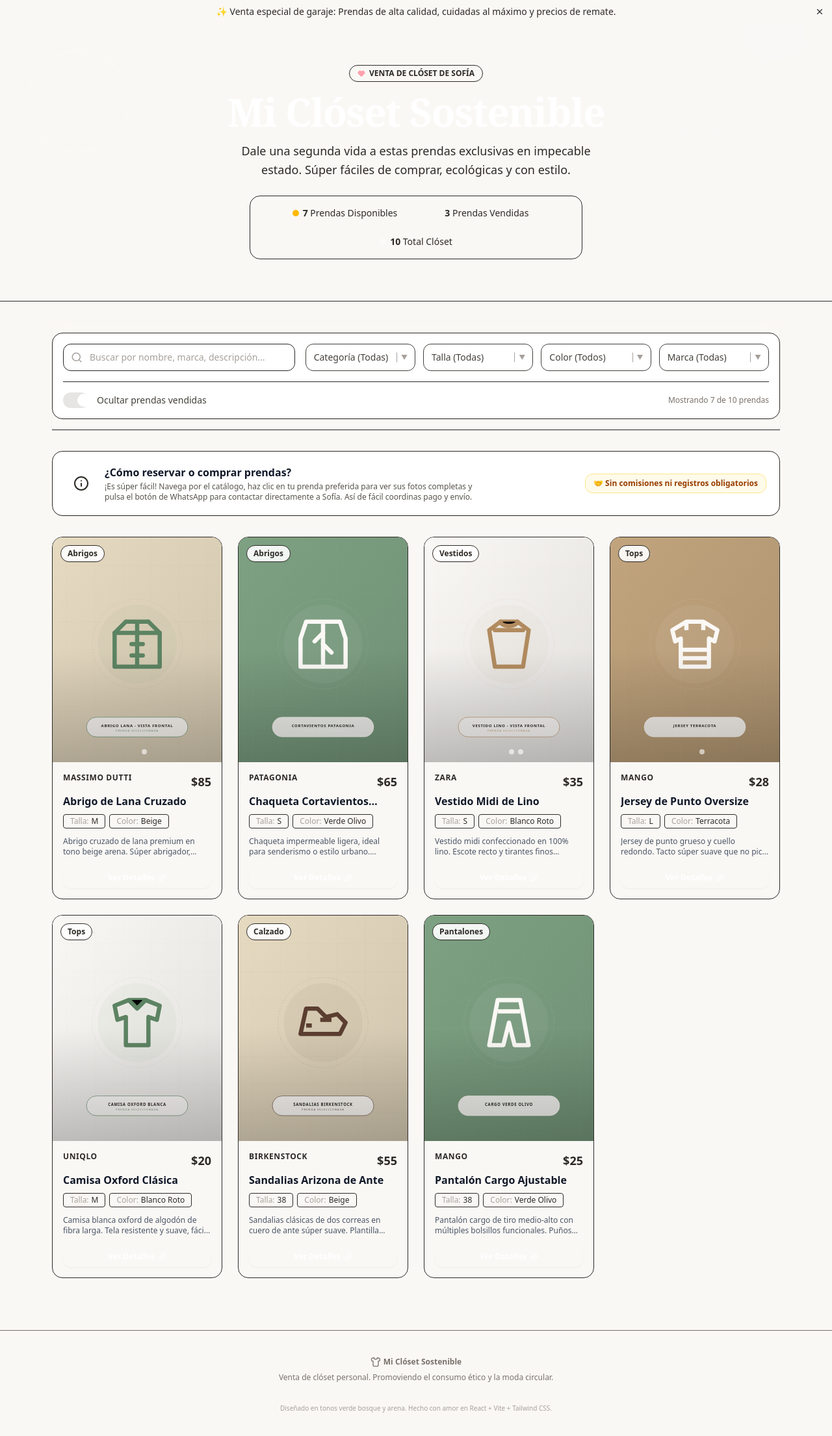
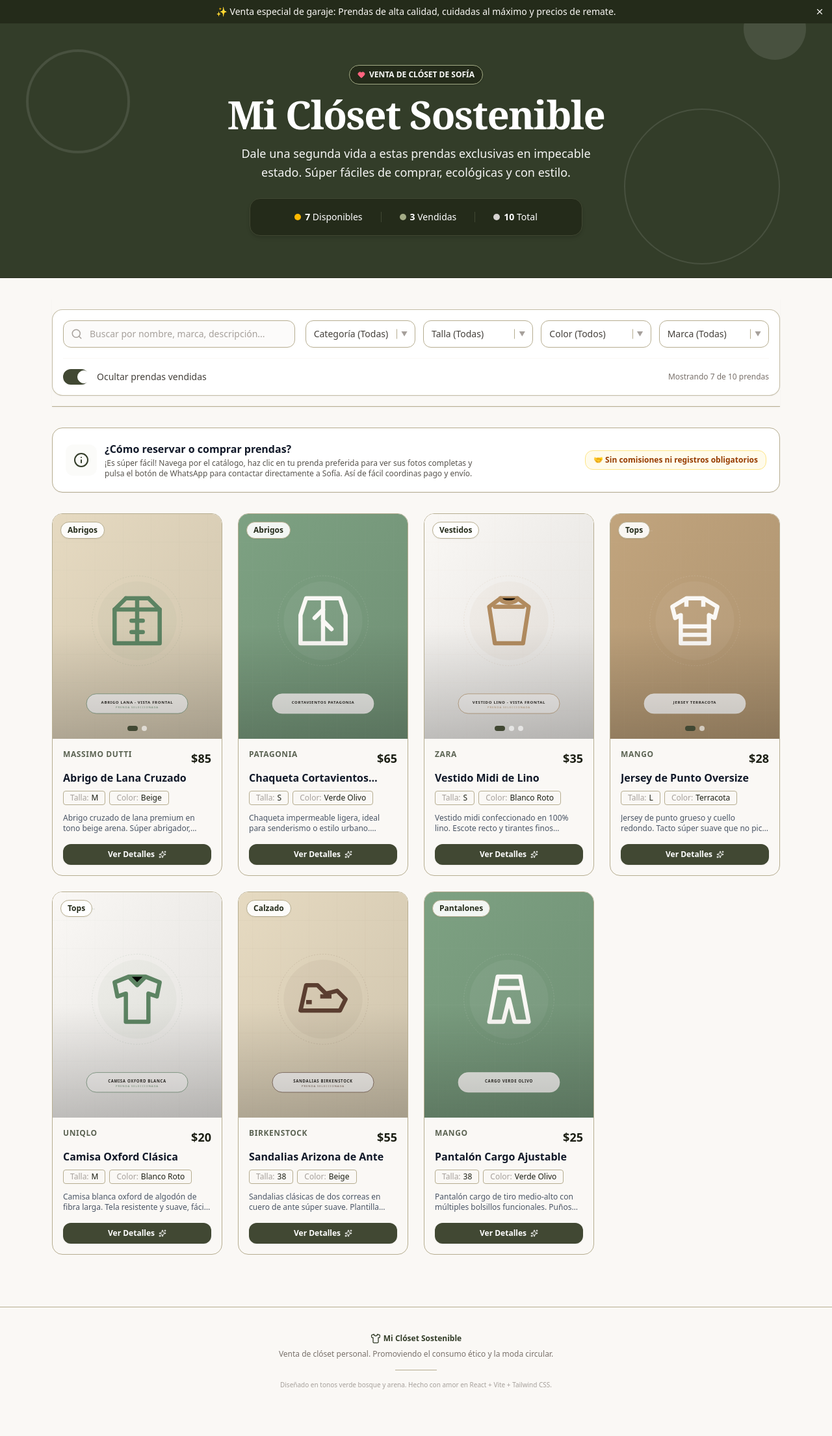
Before and after one commit to giovponce/clothes-sale, a React (Vite) app: page / in a window 1280 px wide. Shown: the top 2210 px of the page at 65% size. Built offline with nearby package versions, Linux system fonts and the light colour scheme.

Commit message:
style: aplicar paleta de color de Coolors.co y optimizar contraste de cabecera

```diff
--- a/src/App.jsx
+++ b/src/App.jsx
@@ -272,11 +272,14 @@ export default function App() {
 
       {/* 1. ANUNCIO SUPERIOR / INFO BAR */}
       {showInfoBanner && (
-        <div className="bg-forest-green-800 text-warm-beige-50 px-4 py-2 text-xs md:text-sm font-medium text-center relative flex justify-center items-center gap-2">
+        <div
+          style={{ backgroundColor: '#242b1a' }}
+          className="bg-forest-green-800 text-warm-beige-50 px-4 py-2 text-xs md:text-sm font-medium text-center relative flex justify-center items-center gap-2"
+        >
           <span>✨ Venta especial de garaje: Prendas de alta calidad, cuidadas al máximo y precios de remate.</span>
           <button
             onClick={() => setShowInfoBanner(false)}
-            className="hover:bg-forest-green-700 p-1 rounded-full absolute right-2 transition-colors focus:outline-none"
+            className="hover:bg-[#414833] p-1 rounded-full absolute right-2 transition-colors focus:outline-none"
             title="Cerrar aviso"
           >
             <X size={14} />
@@ -285,7 +288,10 @@ export default function App() {
       )}
 
       {/* 2. HEADER / HERO BANNER */}
-      <header className="bg-forest-green-700 text-warm-beige-50 border-b border-forest-green-800 relative overflow-hidden py-10 md:py-16">
+      <header
+        style={{ backgroundColor: '#333d29' }}
+        className="bg-forest-green-700 text-warm-beige-50 border-b border-forest-green-800 relative overflow-hidden py-10 md:py-16"
+      >
         {/* Elementos decorativos de fondo */}
         <div className="absolute inset-0 opacity-10 pointer-events-none">
           <div className="absolute top-10 left-10 w-40 h-40 rounded-full border-4 border-white" />
@@ -294,31 +300,37 @@ export default function App() {
         </div>
 
         <div className="max-w-6xl mx-auto px-4 text-center relative z-10">
-          <span className="inline-flex items-center gap-1.5 bg-forest-green-800/60 border border-forest-green-500/40 text-warm-beige-100 text-xs font-semibold px-3 py-1 rounded-full mb-4">
-            <Heart size={12} className="fill-current text-rose-300" /> VENTA DE CLÓSET DE {SELLER_NAME.toUpperCase()}
+          <span
+            style={{ backgroundColor: '#242b1a', borderColor: '#a4ac86' }}
+            className="inline-flex items-center gap-1.5 border text-[#fbfbf9] text-xs font-semibold px-3 py-1.5 rounded-full mb-4 shadow-sm"
+          >
+            <Heart size={12} className="fill-current text-rose-400" /> VENTA DE CLÓSET DE {SELLER_NAME.toUpperCase()}
           </span>
-          <h1 className="text-4xl md:text-5xl lg:text-6xl font-serif font-extrabold tracking-tight text-white mb-4">
+          <h1 className="text-4xl md:text-5xl lg:text-6xl font-serif font-extrabold tracking-tight text-white mb-4 drop-shadow-xs">
             Mi Clóset Sostenible
           </h1>
-          <p className="text-base md:text-lg text-warm-beige-100/90 max-w-xl mx-auto font-light leading-relaxed mb-6">
+          <p className="text-base md:text-lg text-stone-100 max-w-xl mx-auto font-light leading-relaxed mb-6">
             Dale una segunda vida a estas prendas exclusivas en impecable estado. Súper fáciles de comprar, ecológicas y con estilo.
           </p>
 
           {/* Estadísticas en la cabecera */}
-          <div className="flex flex-wrap justify-center items-center gap-4 text-xs md:text-sm text-warm-beige-100/80 max-w-lg mx-auto bg-forest-green-800/40 backdrop-blur-xs p-3 rounded-2xl border border-forest-green-600/30">
-            <div className="flex items-center gap-1.5 px-3 py-1">
-              <span className="w-2.5 h-2.5 rounded-full bg-amber-400" />
-              <span><strong>{stats.disponibles}</strong> Prendas Disponibles</span>
+          <div
+            style={{ backgroundColor: '#242b1a', borderColor: '#414833' }}
+            className="flex flex-wrap justify-center items-center gap-4 text-xs md:text-sm text-white max-w-lg mx-auto p-3.5 rounded-2xl border shadow-md"
+          >
+            <div className="flex items-center gap-1.5 px-3 py-1 font-medium">
+              <span className="w-2.5 h-2.5 rounded-full bg-amber-400 shadow-xs" />
+              <span><strong>{stats.disponibles}</strong> Disponibles</span>
             </div>
-            <div className="h-4 w-px bg-forest-green-600/50 hidden sm:block" />
-            <div className="flex items-center gap-1.5 px-3 py-1">
-              <span className="w-2.5 h-2.5 rounded-full bg-forest-green-400" />
-              <span><strong>{stats.vendidos}</strong> Prendas Vendidas</span>
+            <div style={{ backgroundColor: '#414833' }} className="h-4 w-px hidden sm:block" />
+            <div className="flex items-center gap-1.5 px-3 py-1 font-medium">
+              <span className="w-2.5 h-2.5 rounded-full bg-[#a4ac86] shadow-xs" />
+              <span><strong>{stats.vendidos}</strong> Vendidas</span>
             </div>
-            <div className="h-4 w-px bg-forest-green-600/50 hidden sm:block" />
-            <div className="flex items-center gap-1.5 px-3 py-1">
-              <span className="w-2.5 h-2.5 rounded-full bg-white/40" />
-              <span><strong>{stats.total}</strong> Total Clóset</span>
+            <div style={{ backgroundColor: '#414833' }} className="h-4 w-px hidden sm:block" />
+            <div className="flex items-center gap-1.5 px-3 py-1 font-medium">
+              <span className="w-2.5 h-2.5 rounded-full bg-stone-300 shadow-xs" />
+              <span><strong>{stats.total}</strong> Total</span>
             </div>
           </div>
         </div>
--- a/src/index.css
+++ b/src/index.css
@@ -1,34 +1,34 @@
 @import "tailwindcss";
 
-/* Colores personalizados y estilos generales si los necesitamos */
-:root {
-  --color-forest-green-50: #f4f6f4;
-  --color-forest-green-100: #e3ebe4;
-  --color-forest-green-200: #cbdbcd;
-  --color-forest-green-300: #a7c2aa;
-  --color-forest-green-400: #7da182;
-  --color-forest-green-500: #5c8362;
-  --color-forest-green-600: #47684c;
-  --color-forest-green-700: #3a543e;
-  --color-forest-green-800: #304433;
-  --color-forest-green-900: #29392c;
-  --color-forest-green-950: #151f16;
+@theme {
+  /* Paleta de colores oficial elegida por el usuario (Coolors.co) */
+  --color-forest-green-50: #fbfbf9;
+  --color-forest-green-100: #f4f5f0;
+  --color-forest-green-200: #c2c5aa;
+  --color-forest-green-300: #a4ac86;
+  --color-forest-green-400: #a4ac86;
+  --color-forest-green-500: #656d4a;
+  --color-forest-green-600: #414833;
+  --color-forest-green-700: #333d29;
+  --color-forest-green-800: #242b1a;
+  --color-forest-green-900: #1b1e13;
+  --color-forest-green-950: #0f110b;
 
   --color-warm-beige-50: #faf8f5;
-  --color-warm-beige-100: #f3edd7;
-  --color-warm-beige-200: #e6dac1;
-  --color-warm-beige-300: #d4c1a0;
-  --color-warm-beige-400: #c1a47d;
-  --color-warm-beige-500: #b18b5f;
-  --color-warm-beige-600: #a17650;
-  --color-warm-beige-700: #865d41;
-  --color-warm-beige-800: #6f4c38;
-  --color-warm-beige-900: #5b3e30;
-  --color-warm-beige-950: #322019;
+  --color-warm-beige-100: #faf8f5;
+  --color-warm-beige-200: #b6ad90;
+  --color-warm-beige-300: #b6ad90;
+  --color-warm-beige-400: #a68a64;
+  --color-warm-beige-500: #a68a64;
+  --color-warm-beige-600: #936639;
+  --color-warm-beige-700: #7f4f24;
+  --color-warm-beige-800: #7f4f24;
+  --color-warm-beige-900: #582f0e;
+  --color-warm-beige-950: #582f0e;
 }
 
 body {
   background-color: var(--color-warm-beige-50);
-  color: #2d2a26;
+  color: var(--color-forest-green-950);
   font-family: ui-sans-serif, system-ui, -apple-system, BlinkMacSystemFont, "Segoe UI", Roboto, "Helvetica Neue", Arial, "Noto Sans", sans-serif;
 }
```
